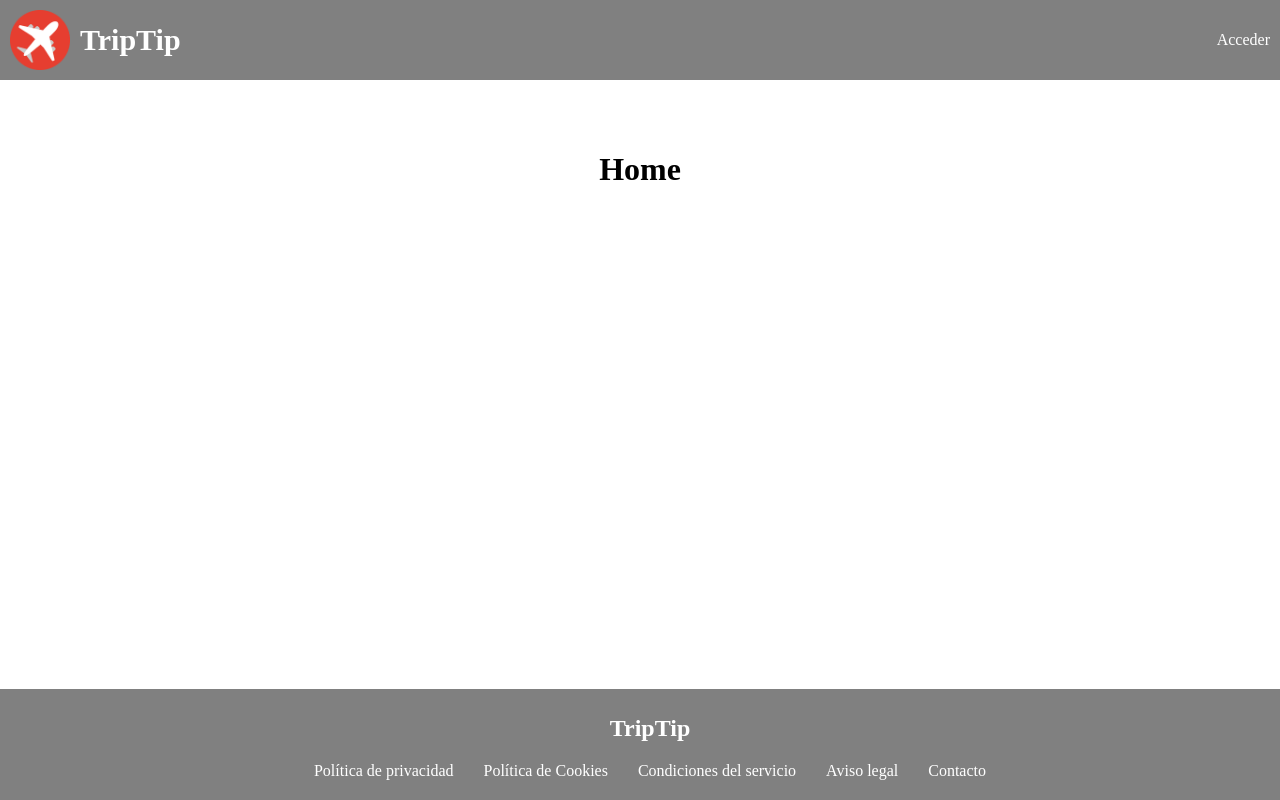
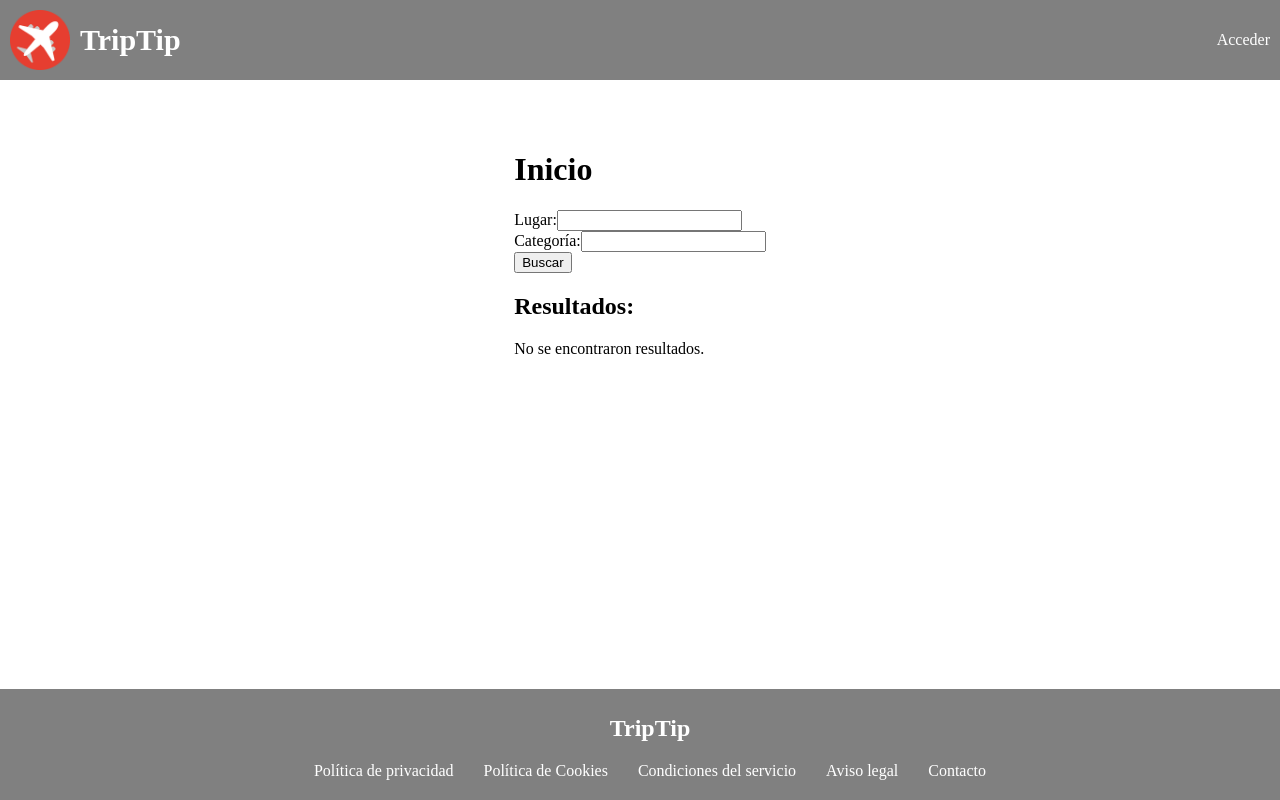
Before and after one commit to Manucv20/TripTip-App, a React (Vite) app: page / in a window 1280 px wide. Built offline with nearby package versions, Linux system fonts and the light colour scheme.

Commit message:
Añado el componente para buscar recomendaciones

```diff
--- a/package.json
+++ b/package.json
@@ -10,9 +10,11 @@
     "preview": "vite preview"
   },
   "dependencies": {
+    "jwt-decode": "^3.1.2",
     "react": "^18.2.0",
     "react-dom": "^18.2.0",
-    "react-router-dom": "^6.12.1"
+    "react-router-dom": "^6.13.0",
+    "sonner": "^0.4.0"
   },
   "devDependencies": {
     "@types/react": "^18.0.37",
--- a/src/App.jsx
+++ b/src/App.jsx
@@ -9,6 +9,8 @@ import PrivateRoutes from "./components/PrivateRoutes";
 import LoginPage from "./pages/LoginPage";
 import { useContext } from "react";
 import { AuthContext } from "./context/AuthContext";
+import SearchComponent from "./components/SearchComponent";
+
 
 function App() {
   return (
@@ -44,7 +46,14 @@ function App() {
 /* Componentes para interactuar y que se pueden borrar una vez se hayan creado los componentes verdaderos */
 
 const Home = () => {
-  return <h1>Home</h1>;
+
+  return (
+    <div>
+      <h1>Inicio</h1>
+      <SearchComponent />
+    </div>
+  );
+
 };
 
 const NotFound = () => {
--- /dev/null
+++ b/src/components/SearchComponent.jsx
@@ -0,0 +1,53 @@
+import { useState } from 'react';
+import { useSearch } from '../hooks/useSearch';
+
+const SearchComponent = () => {
+  const [lugar, setLugar] = useState('');
+  const [categoria, setCategoria] = useState('');
+  const { searchResults, performSearch } = useSearch();
+
+  const handleLugarChange = (event) => {
+    setLugar(event.target.value);
+  };
+
+  const handleCategoriaChange = (event) => {
+    setCategoria(event.target.value);
+  };
+
+  const handleSearch = async (event) => {
+    event.preventDefault(); // Evita el envío del formulario y la recarga de la página
+
+    await performSearch(lugar, categoria); // Espera a que la búsqueda se complete antes de continuar
+
+    // Limpia los campos de búsqueda después de realizar la búsqueda
+    setLugar('');
+    setCategoria('');
+  };
+
+  return (
+    <div>
+      <form onSubmit={handleSearch}>
+        <label>
+          Lugar:
+          <input type="text" value={lugar} onChange={handleLugarChange} />
+        </label>
+        <br />
+        <label>
+          Categoría:
+          <input type="text" value={categoria} onChange={handleCategoriaChange} />
+        </label>
+        <br />
+        <button type="submit">Buscar</button>
+      </form>
+
+      <h2>Resultados:</h2>
+      {searchResults.length > 0 ? (
+        searchResults.map((result) => <div key={result.id}>{result.name}</div>)
+      ) : (
+        <p>No se encontraron resultados.</p>
+      )}
+    </div>
+  );
+};
+
+export default SearchComponent;
--- /dev/null
+++ b/src/hooks/useSearch.jsx
@@ -0,0 +1,17 @@
+import { useState } from 'react';
+import { searchAPI } from '../services/getRecomendations';
+
+export const useSearch = () => {
+  const [searchResults, setSearchResults] = useState([]);
+
+  const performSearch = async (lugar, categoria) => {
+    try {
+      const results = await searchAPI(lugar, categoria);
+      setSearchResults(results);
+    } catch (error) {
+      console.error('Error en la búsqueda:', error);
+    }
+  };
+
+  return { searchResults, performSearch };
+};
--- /dev/null
+++ b/src/services/getRecomendations.js
@@ -0,0 +1,7 @@
+export const searchAPI = async (location, category) => {
+  const response = await fetch(
+    `http://localhost:3000/recommendations?category=${category}&location=${location}`
+  );
+  const data = await response.json();
+  return data.results; // Assuming the results are located in the "results" property of the response object
+};
```
Also changed, not shown: src/hooks/hooks.txt (deleted), src/services/services.txt (deleted), 1 other file (tests, documents, lock files or other folders).
